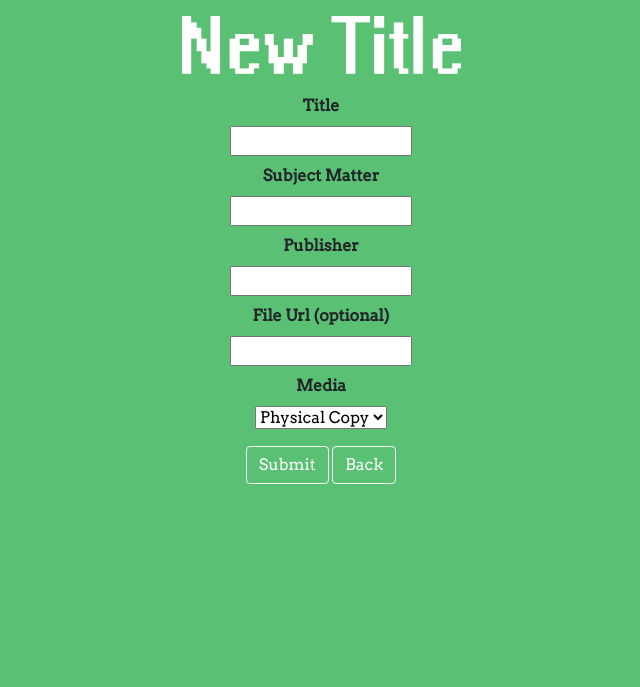
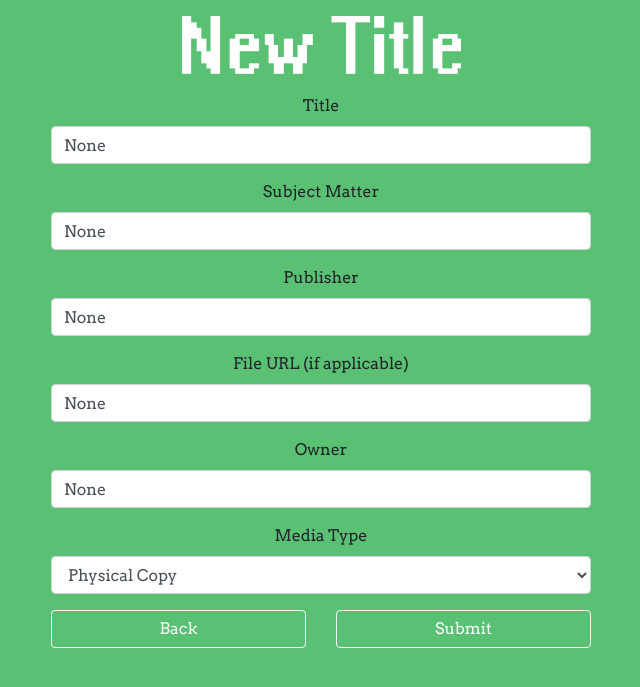
Before and after one commit to k80-f/py-archive, a Flask app: template templates/new_title.html in a window 1280 px wide. Shown: the top 687 px of the page, without its empty margins (319-959 px from the left). Run offline with Flask 2, Linux system fonts and the light colour scheme; the template is opened without the code that fills it: values that come from a table or form of the project are taken from there, others are empty; some libraries are stand-ins or nearby versions.

Commit message:
Remove formhelper, bootstrapify new title page

```diff
--- a/templates/_formhelpers.html
+++ /dev/null
@@ -1,12 +0,0 @@
-{% macro render_field(field) %}
-    <dt>{{ field.label }}
-    <dd>{{ field(**kwargs)|safe }}
-    {% if field.errors %}
-        <ul class=errors>
-        {% for error in field.errors %}
-            <li>{{ error }}</li>
-        {% endfor %}
-        </ul>
-    {% endif %}
-    </dd>
-{% endmacro %}
--- a/templates/edit_title.html
+++ b/templates/edit_title.html
@@ -2,7 +2,6 @@
 {% block content %}
     <h2><img src="/static/edit.png" width="300px"></h2>
 
-    {% from "_formhelpers.html" import render_field %}
     <form method=post>
         {{ form.csrf }}
         <div class="row justify-content-center">
@@ -17,7 +16,7 @@
                 </div>
                 <div class="form-group">
                     <label for="publisher">Publisher</label>
-                    <input type="text" class="form-control" id="publisher" name="publisher" value="{{ form.publisher.data }}" placeholder="Educational">
+                    <input type="text" class="form-control" id="publisher" name="publisher" value="{{ form.publisher.data }}" placeholder="ABC Co.">
                 </div>
                 <div class="form-group">
                     <label for="file_url">File URL (if applicable)</label>
--- a/templates/index.html
+++ b/templates/index.html
@@ -13,7 +13,6 @@
     {% endif %}
     {% endwith %}
 
-    {% from "_formhelpers.html" import render_field %}
     <form method=post>
         {{ form.csrf }}
         <div class="form-row justify-content-center">
--- a/templates/new_title.html
+++ b/templates/new_title.html
@@ -2,19 +2,47 @@
 {% block content %}
     <h2><img src="static/newtitle.png" width="300px"></h2>
 
-    {% from "_formhelpers.html" import render_field %}
     <form method=post>
-        <dl>
-            {{ render_field(form.title) }}
-            {{ render_field(form.subject_matter) }}
-            {{ render_field(form.publisher) }}
-            {{ render_field(form.file_url) }}
-            {{ render_field(form.name) }}
-            {{ render_field(form.media_type) }}
-        </dl>
-        <p>
-            <button class="btn btn-outline-light" type=submit>Submit</button>
-            <a class="btn btn-outline-light" href="{{ url_for('.index') }}"> Back </a>
-        </p>
+        {{ form.csrf }}
+        <div class="row justify-content-center">
+            <div class="col-md-8 col-lg-6">
+                <div class="form-group">
+                    <label for="title">Title</label>
+                    <input type="text" class="form-control" id="title" name="title" value="{{ form.title.data }}" placeholder="Beginners Guide To Finance">
+                </div>
+                <div class="form-group">
+                    <label for="subject_matter">Subject Matter</label>
+                    <input type="text" class="form-control" id="subject_matter" name="subject_matter" value="{{ form.subject_matter.data }}" placeholder="Educational">
+                </div>
+                <div class="form-group">
+                    <label for="publisher">Publisher</label>
+                    <input type="text" class="form-control" id="publisher" name="publisher" value="{{ form.publisher.data }}" placeholder="ABC Co.">
+                </div>
+                <div class="form-group">
+                    <label for="file_url">File URL (if applicable)</label>
+                    <input type="text" class="form-control" id="file_url" name="file_url" value="{{ form.file_url.data }}" placeholder="https://www.example.com/">
+                </div>
+                <div class="form-group">
+                    <label for="owner">Owner</label>
+                    <input type="text" class="form-control" id="owner" name="owner" value="{{ form.owner.data }}" placeholder="Rob F.">
+                </div>
+                <div class="form-group">
+                    <label for="media_type">Media Type</label>
+                    <select class="form-control" id="media_type" name="media_type" value="{{ form.media_type.data }}">
+                        {% for option in form.media_type.choices %}
+                            <option {% if form.media_type.data == option[0] %}selected{% endif %}>{{ option[0] }}</option>
+                        {% endfor %}
+                    </select>
+                </div>
+            </div>
+        </div>
+        <div class="row justify-content-center">
+            <div class="col-6 col-md-4 col-lg-3">
+                <a class="btn btn-outline-light btn-secondary btn-block" href="{{ url_for('.index') }}">Back</a>
+            </div>
+            <div class="col-6 col-md-4 col-lg-3">
+                <button class="btn btn-outline-light btn-primary btn-block" type=submit>Submit</button>
+            </div>
+        </div>
     </form>
 {% endblock %}
```
Also changed, not shown: data/library.db.
